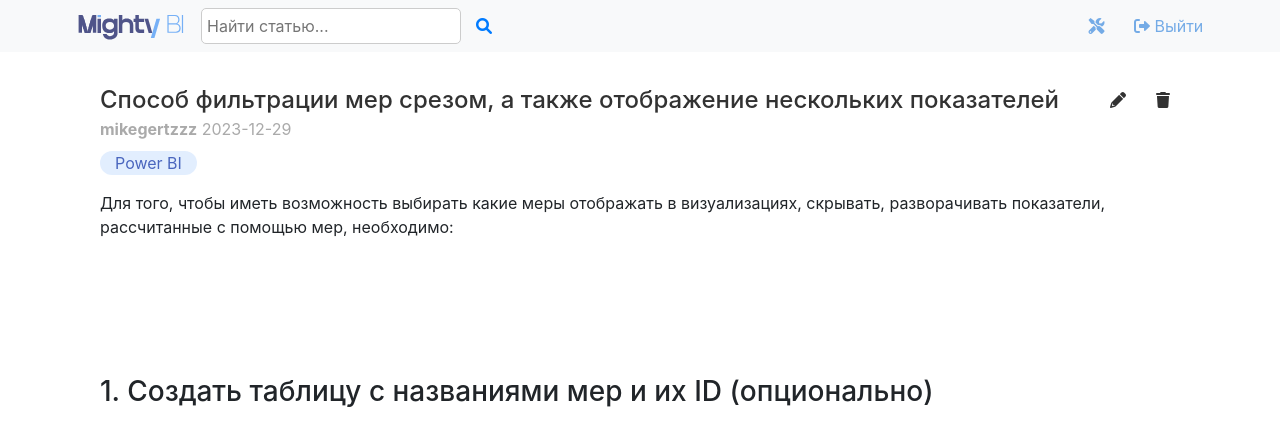
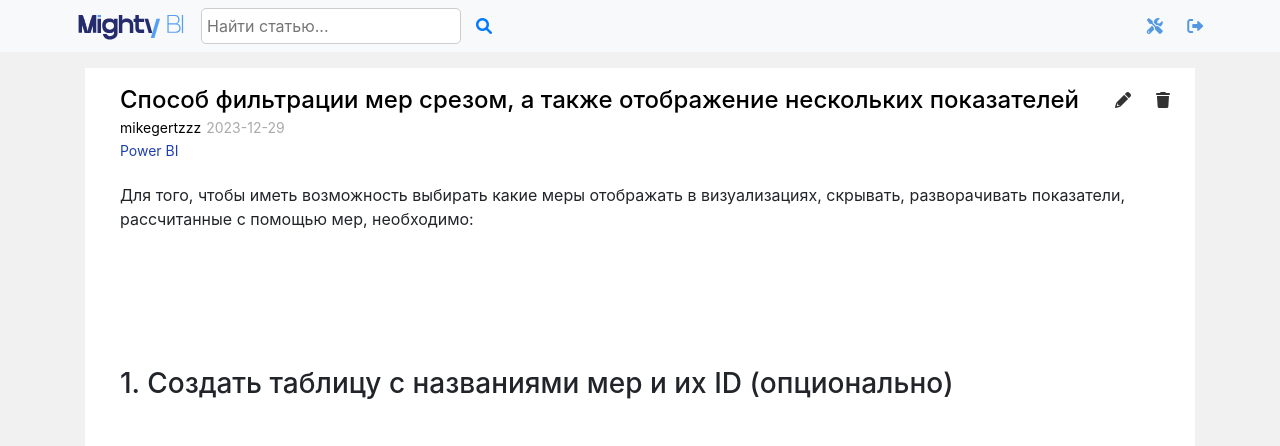
Before and after one commit to MikhailBybin/ProjectAlfa, a Flask app: page /article/1 in a window 1280 px wide. Shown: the top 446 px of the page. Run offline with Flask 3, Linux system fonts and the light colour scheme; a user stored in the database is signed in; some libraries are stand-ins or nearby versions.

Commit message:
Commit 1/11/24

```diff
--- a/forms/article_form.py
+++ b/forms/article_form.py
@@ -1,14 +1,14 @@
 from flask_wtf import FlaskForm
 from models import Category
 from wtforms import StringField, PasswordField, SubmitField, TextAreaField, SelectField
-from wtforms.validators import DataRequired, Email, EqualTo
+from wtforms.validators import DataRequired, EqualTo
 
 
 class ArticleForm(FlaskForm):
     title = StringField('Название статьи', validators=[DataRequired()])
     content = TextAreaField('Содержание')
     category = SelectField('Категория:', coerce=int)
-    submit = SubmitField('Сохранить')
+    submit = SubmitField('Сохранить', id='saveButton')
 
     def __init__(self, *args, **kwargs):
         super(ArticleForm, self).__init__(*args, **kwargs)
--- a/static/styles.css
+++ b/static/styles.css
@@ -6,7 +6,7 @@ body {
     line-height: 1.5;
     color: #212529;
     text-align: left;
-    background-color: #fff;
+    background-color: #f1f1f1;
     padding-top: 20px;
 }
 
@@ -66,7 +66,6 @@ body {
 }
 
 .login-buttons {
-    margin-left: 5px!important;
     display: inline-block;
     padding: 4px 10px 4px 10px;
     background-color: transparent;
@@ -408,6 +434,38 @@ mce-content-body pre code {
 }
 /* Конец Подсказка для создания статьи - синтаксис */
 
+.article-card-actions {
+    display: flex;
+    gap: 5px;
+}
+
+.article-author-date {
+    padding-left: 20px;
+    display: flex;
+    flex-direction: row;
+}
+
+.article-author {
+    margin-right: 5px;
+    color: #000;
+    font-weight: inherit;
+    font-size: 14px;
+}
+
+.article-date {
+    right: 0;
+    color: #aaa; /
+    font-weight: inherit;
+    font-size: 14px;
+}
+
+.category-name-card {
+    padding-left: 20px;
+    font-size: 14px;
+    color: #1E40AF;
+    width: fit-content;
+}
+
 .article-card {
     margin-top: 15px;
     padding: 15px;
@@ -427,6 +485,10 @@ mce-content-body pre code {
     height: auto;
 }
 
+.article-card-content {
+    padding: 5px 20px 5px 20px;
+}
+
 .article-card-content img {
     max-width: 100%;
     height: auto;
@@ -440,34 +502,12 @@ mce-content-body pre code {
     display: flex;
     justify-content: space-between;
     align-items: center;
+    padding-left: 20px;
 }
 
 .article-card-title {
     margin: 0;
     font-size: 24px;
-}
-
-.article-card-actions {
-    display: flex;
-    gap: 10px;
-}
-
-.article-author-date {
-    display: flex;
-    flex-direction: row;
-}
-
-.article-author {
-    margin-right: 5px;
-    color: #aaa;
-    font-weight: normal;
-}
-
-.article-date {
-    right: 0;
-    color: #aaa; /
-    font-size: 0.8em;
-    margin-bottom: 10px;
 }
 
 .edit-article-btn, .delete-article-btn {
@@ -500,14 +540,6 @@ a:hover {
     text-decoration:none;
 }
 
-.category-name-card {
-    padding: 2px 15px 2px 15px;
-    border-radius: 20px;
-    background-color: #DBEAFE;
-    color: #1E40AF;
-    width: fit-content;
-}
-
 /* Сброс стандартных стилей */
 nav ul {
     list-style-type: none;
@@ -565,12 +617,11 @@ div[id="editor"] {
 
 .ql-editor {
     min-height: 300px;
+    background-color: #fff;
 }
 
 a {
     color: #000;
-    opacity: 80%;
-
 }
 
 
--- a/templates/article_create_layout.html
+++ b/templates/article_create_layout.html
@@ -16,6 +16,7 @@
     <script src="https://cdn.quilljs.com/1.3.6/quill.js" ></script>
     <script src="https://cdn.jsdelivr.net/npm/quill-image-resize-module@3.0.0/image-resize.min.js"></script>
     <link rel="stylesheet" href="{{ url_for('static', filename='styles.css') }}">
+    <script src="https://cdn.jsdelivr.net/npm/quill-table@1.0.0/dist/quill-table.min.js"></script>
     <title>Mighty BI</title>
 </head>
 <body>
@@ -47,6 +48,7 @@
 <!--  Подключаем и тестируем новый скрипт автолодера для prism   -->
     <script src="https://cdnjs.cloudflare.com/ajax/libs/prism/1.24.1/plugins/autoloader/prism-autoloader.min.js"></script>
 <!--  Конец подключения тестируемых скриптов   -->
+    <script src="{{ url_for('static', filename='/js/collapse.js') }}"></script>
     <script src="{{ url_for('static', filename='highlight.js') }}"></script>
     <script src="https://cdnjs.cloudflare.com/ajax/libs/clipboard.js/2.0.8/clipboard.min.js"></script>
     <script src="{{ url_for('static', filename='script.js') }}" defer></script>
--- a/templates/article_detail.html
+++ b/templates/article_detail.html
@@ -19,7 +19,10 @@
        {% endif %}
        {% endif %}
     </div>
-    <p class="article-date"><b>{{ article.author.username }}</b> {{ article.date_posted.strftime('%Y-%m-%d') }}</p>
+   <div class="article-author-date">
+      <div class="article-author">{{ article.author.username }}</div>
+      <div class="article-date">{{ article.date_posted.strftime('%Y-%m-%d') }}</div>
+   </div>
        {% for category in categories %}
        {% if category.name == article.category.name %}
        <a href="{{ url_for('category', category_name=category.name) }}" class="category-name-card">{{ article.category.name }}</a>
@@ -29,5 +32,5 @@
        {{ content|safe }}
     </div>
 </div>
-<a class="login-buttons" href="{{ url_for('index') }}"><i class="fa-solid fa-arrow-left"></i> Вернуться на главную</a>
+<a class="back-buttons" href="{{ url_for('index') }}"><i class="fa-solid fa-arrow-left"></i> Вернуться на главную</a>
 {% endblock %}
--- a/templates/article_edit.html
+++ b/templates/article_edit.html
@@ -2,7 +2,7 @@
 
 {% block content %}
 <div class="article-card">
-<h2>Редактировать статью</h2>
+
 
 <form method="post" id="articleForm">
     {{ form.hidden_tag() }}
--- a/templates/index.html
+++ b/templates/index.html
@@ -45,7 +45,7 @@
    <div class="article-card-content">
       <p>{{ article.trimmed_content | safe }}</p>
       {% if article.need_more_link %}
-      <a class="login-buttons" href="{{ url_for('article_detail', article_id=article.id) }}">Читать далее </a>
+      <a class="read-nxt-buttons" href="{{ url_for('article_detail', article_id=article.id) }}">Читать далее </a>
       {% endif %}
    </div>
 </div>
--- a/templates/layout.html
+++ b/templates/layout.html
@@ -20,10 +20,10 @@
             </form>
             <div class="navbar-login">
                 {% if current_user.is_authenticated and current_user.role.name == 'Администратор' %}
-                <a class="login-buttons" href="{{ url_for('admin.index') }}" class="admin-panel-btn" target="_blank"><i class="fa-solid fa-screwdriver-wrench"></i></a>
+                <a class="login-buttons" href="{{ url_for('admin.index') }}" class="admin-panel-btn" target="_blank" title="Панель администратора"><i class="fa-solid fa-screwdriver-wrench"></i></a>
                 {% endif %}
                 {% if current_user.is_authenticated %}
-                <a class="login-buttons" href="{{ url_for('logout') }}"><i class="fa-solid fa-right-from-bracket"></i> Выйти</a>
+                <a class="login-buttons" href="{{ url_for('logout') }}"><i class="fa-solid fa-right-from-bracket" title="Выйти"></i></a>
                 {% else %}
                 <a class="login-buttons" href="{{ url_for('login') }}"><i class="fa-solid fa-door-open" title="Вход"></i></a>
                 <a class="login-buttons" href="{{ url_for('register') }}"><i class="fa-solid fa-hands" title="Регистрация"></i></a>
```
Also changed, not shown: other parts of static/styles.css (+51 -4 lines), static/js/collapse.js (added, +8 -0 lines), static/wysiwyg.js (+12 -18 lines), templates/article_create.html (+10 -6 lines), templates/search_results.html (+10 -3 lines), instance/site.db.
